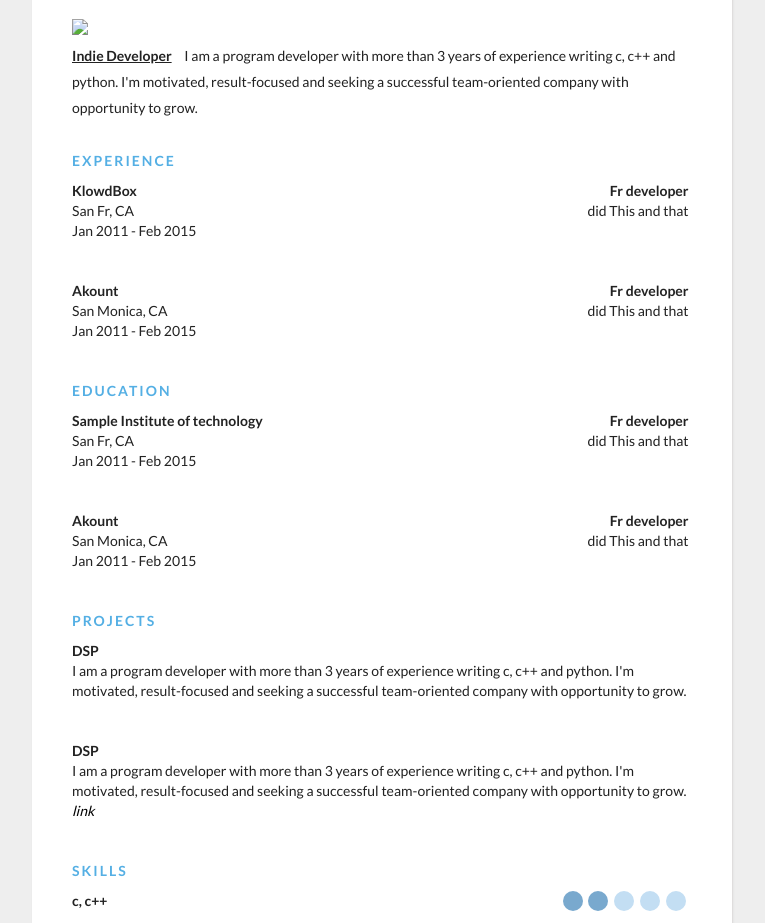
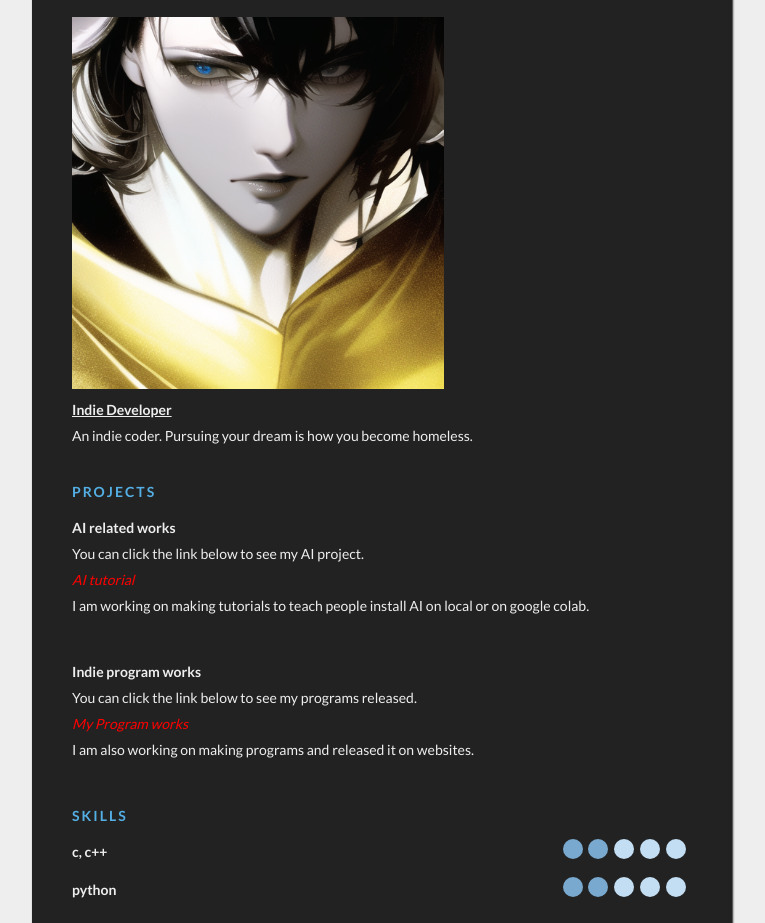
Before and after one commit to Jin9Shin9/web-programming-test, a plain HTML site: page index.html in a window 1280 px wide. Shown: the part 150-1073 px from the top of the page, without its empty margins (258-1023 px from the left). Drawn offline with Linux system fonts and the light colour scheme.

Commit message:
Update index.html

```diff
--- a/index.html
+++ b/index.html
@@ -1,11 +1,5 @@
 <!DOCTYPE html>
 <html>
-<!--
-    Reference:
-    https://codepen.io/knaman2609/pen/Zbyjvv
-    https://pixabay.com/illustrations/donald-trump-america-president-5103361/
--->
-
 <head>
     <meta charset="utf-8">
     <title>Resume</title>
@@ -25,7 +19,7 @@
             background: #eee;
             font-family: 'Lato', sans-serif;
             font-weight: 400;
-            color: #222;
+            color: #eee;
             font-size: 14px;
             line-height: 26px;
             padding-bottom: 50px;
@@ -33,9 +27,9 @@
 
         .container {
             max-width: 700px;
-            background: #fff;
+            background: #222;
             margin: 0px auto 0px;
-            box-shadow: 1px 1px 2px #DAD7D7;
+            box-shadow: 1px 1px 2px #222;
             border-radius: 3px;
             padding: 40px;
             margin-top: 50px;
@@ -132,13 +126,13 @@
 
         a {
             text-decoration: none;
-            color: #000;
+            color: #eee;
             font-style: italic;
         }
 
         a:hover {
             text-decoration: underline;
-            color: #000;
+            color: #eee;
         }
 
         .skills__item {
@@ -177,95 +171,39 @@
                 <span class="email">Email: </span>
                 <span class="email-val">jingshing@gmail.com</span>
                 <span class="separator"></span>
-                <span class="phone">Phone: </span>
-                <span class="phone-val">111-222-3333</span>
+                <span class="phone">github: </span>
+                <a href="https://github.com/JingShing" target="_blank"><span class="phone-val">https://github.com/JingShing</span></a>
             </div>
 
             <div>
-                <img src="trump.png" width="60%">
+                <img src="avatar.jpg" width="60%">
             </div>
 
             <div class="about">
-                <span class="position">Indie Developer </span>
+                <span class="position">Indie Developer </span><br>
                 <span class="desc">
-                    I am a program developer with more than 3 years of experience writing c, c++ and python. I'm
-                    motivated, result-focused and seeking a successful team-oriented company with opportunity to grow.
+                    An indie coder. Pursuing your dream is how you become homeless.
                 </span>
             </div>
         </div>
-        <div class="details">
-            <div class="section">
-                <div class="section__title">Experience</div>
-                <div class="section__list">
-                    <div class="section__list-item">
-                        <div class="left">
-                            <div class="name">KlowdBox</div>
-                            <div class="addr">San Fr, CA</div>
-                            <div class="duration">Jan 2011 - Feb 2015</div>
-                        </div>
-                        <div class="right">
-                            <div class="name">Fr developer</div>
-                            <div class="desc">did This and that</div>
-                        </div>
-                    </div>
-                    <div class="section__list-item">
-                        <div class="left">
-                            <div class="name">Akount</div>
-                            <div class="addr">San Monica, CA</div>
-                            <div class="duration">Jan 2011 - Feb 2015</div>
-                        </div>
-                        <div class="right">
-                            <div class="name">Fr developer</div>
-                            <div class="desc">did This and that</div>
-                        </div>
-                    </div>
-
-                </div>
-            </div>
-            <div class="section">
-                <div class="section__title">Education</div>
-                <div class="section__list">
-                    <div class="section__list-item">
-                        <div class="left">
-                            <div class="name">Sample Institute of technology</div>
-                            <div class="addr">San Fr, CA</div>
-                            <div class="duration">Jan 2011 - Feb 2015</div>
-                        </div>
-                        <div class="right">
-                            <div class="name">Fr developer</div>
-                            <div class="desc">did This and that</div>
-                        </div>
-                    </div>
-                    <div class="section__list-item">
-                        <div class="left">
-                            <div class="name">Akount</div>
-                            <div class="addr">San Monica, CA</div>
-                            <div class="duration">Jan 2011 - Feb 2015</div>
-                        </div>
-                        <div class="right">
-                            <div class="name">Fr developer</div>
-                            <div class="desc">did This and that</div>
-                        </div>
-                    </div>
-
-                </div>
-
-            </div>
             <div class="section">
                 <div class="section__title">Projects</div>
                 <div class="section__list">
                     <div class="section__list-item">
-                        <div class="name">DSP</div>
+                        <div class="name">AI related works</div>
                         <div class="text">
-                            I am a program developer with more than 3 years of experience writing c, c++ and python. I'm
-                            motivated, result-focused and seeking a successful team-oriented company with opportunity to grow.</div>
+                            You can click the link below to see my AI project.<br>
+                            <a href="https://github.com/JingShing/NovelAI-installation-tutorial" target="_blank" style="color: red;">AI tutorial</a><br>
+                            I am working on making tutorials to teach people install AI on local or on google colab.
+                        </div>
                     </div>
 
                     <div class="section__list-item">
-                        <div class="name">DSP</div>
+                        <div class="name">Indie program works</div>
                         <div class="text">
-                            I am a program developer with more than 3 years of experience writing c, c++ and python. I'm
-                            motivated, result-focused and seeking a successful team-oriented company with opportunity to grow. <a href="/login">link</a>
+                            You can click the link below to see my programs released.<br>
+                            <a href="https://jingshing.itch.io/" target="_blank" style="color: red;">My Program works</a><br>
+                            I am also working on making programs and released it on websites.
                         </div>
                     </div>
                 </div>
@@ -324,14 +262,10 @@
             </div>
             <div class="section">
                 <div class="section__title">
-                    Interests
-                </div>
-                <div class="section__list">
-                    <div class="section__list-item">
-                        game, programming.
-                    </div>
+                    My websites
                 </div>
             </div>
+            <iframe src="https://jingshing.com" width="100%" height="100%">
         </div>
     </div>
     </div>
```
